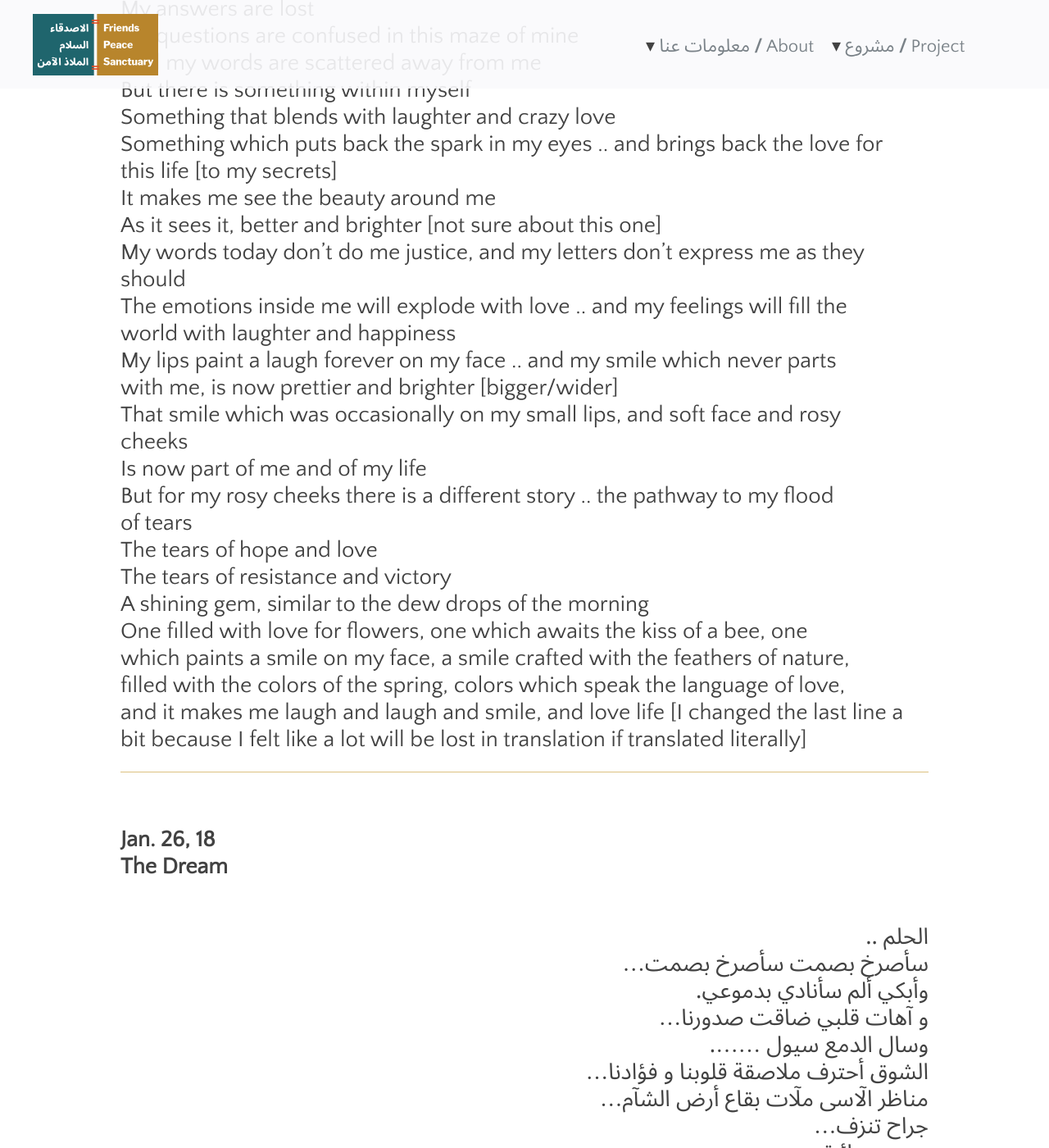
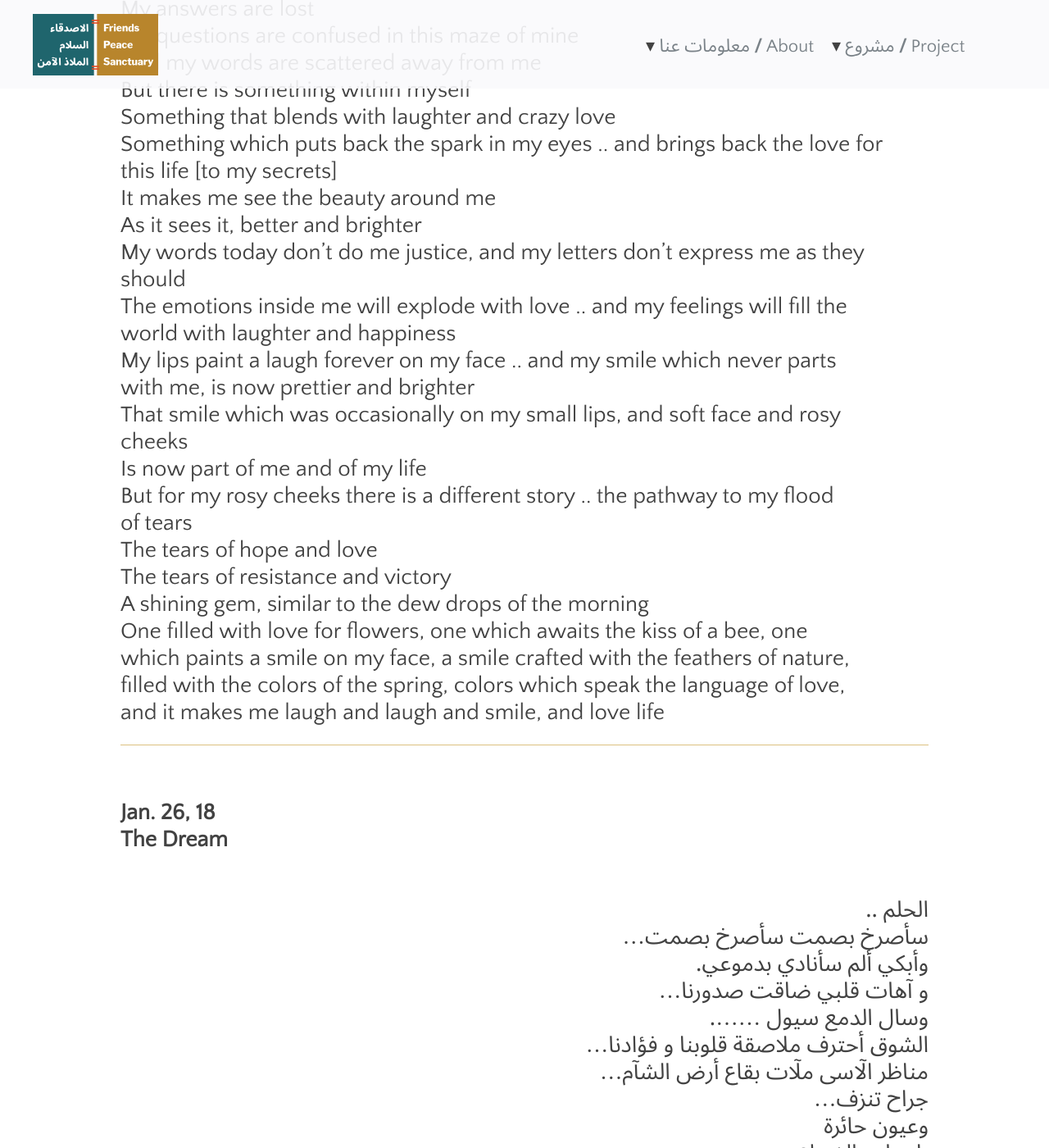
Before and after one commit to swat-ds/fps.swarthmore.edu, a Jekyll site: the page built from _posts/2017-12-11-poetry-ossama-ahmad-herkal.md, in a window 1280 px wide and 1400 px high, scrolled down 3143 px. Shown: the whole window at 82% size. Built offline with Jekyll 4.4.1, drawn with Linux system fonts in a browser that asks for light colours; some of the changed text lies outside the part shown.

Commit message:
Took out translator notes of Dana's.

```diff
--- a/_posts/2017-12-11-poetry-ossama-ahmad-herkal.md
+++ b/_posts/2017-12-11-poetry-ossama-ahmad-herkal.md
@@ -89,10 +89,10 @@ I want to be happy
 <br/>Something that blends with laughter and crazy love
 <br/>Something which puts back the spark in my eyes .. and brings back the love for <br/>this life [to my secrets]
 <br/>It makes me see the beauty around me
-<br/>As it sees it, better and brighter [not sure about this one]
+<br/>As it sees it, better and brighter
 <br/>My words today don't do me justice, and my letters don't express me as they <br/>should
 <br/>The emotions inside me will explode with love .. and my feelings will fill the <br/>world with laughter and happiness
-<br/>My lips paint a laugh forever on my face .. and my smile which never parts <br/>with me, is now prettier and brighter [bigger/wider]
+<br/>My lips paint a laugh forever on my face .. and my smile which never parts <br/>with me, is now prettier and brighter
 <br/>That smile which was occasionally on my small lips, and soft face and rosy <br/>cheeks
 <br/>Is now part of me and of my life
 <br/>But for my rosy cheeks there is a different story .. the pathway to my flood <br/>of tears
@@ -100,7 +100,6 @@ I want to be happy
 <br/>The tears of resistance and victory
 <br/>A shining gem, similar to the dew drops of the morning
 <br/>One filled with love for flowers, one which awaits the kiss of a bee, one <br/>which paints a smile on my face, a smile crafted with the feathers of nature, <br/>filled with the colors of the spring, colors which speak the language of love, <br/>and it makes me laugh and laugh and smile, and love life
-[I changed the last line a bit because I felt like a lot will be lost in translation if translated literally]
 
 <hr/>
 
```
Also changed, not shown: other parts of _posts/2017-12-11-poetry-ossama-ahmad-herkal.md (+1 -1 lines).
